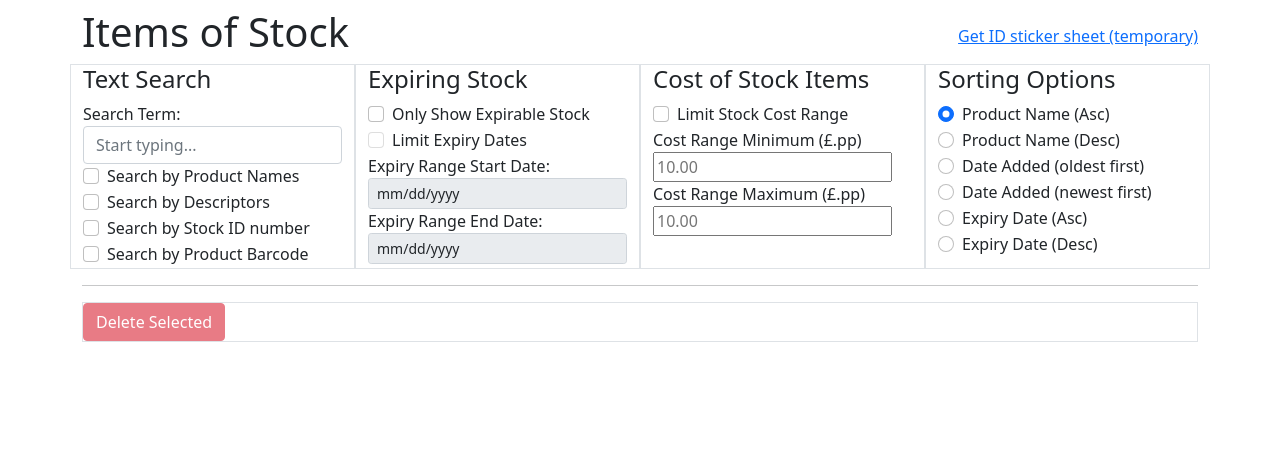
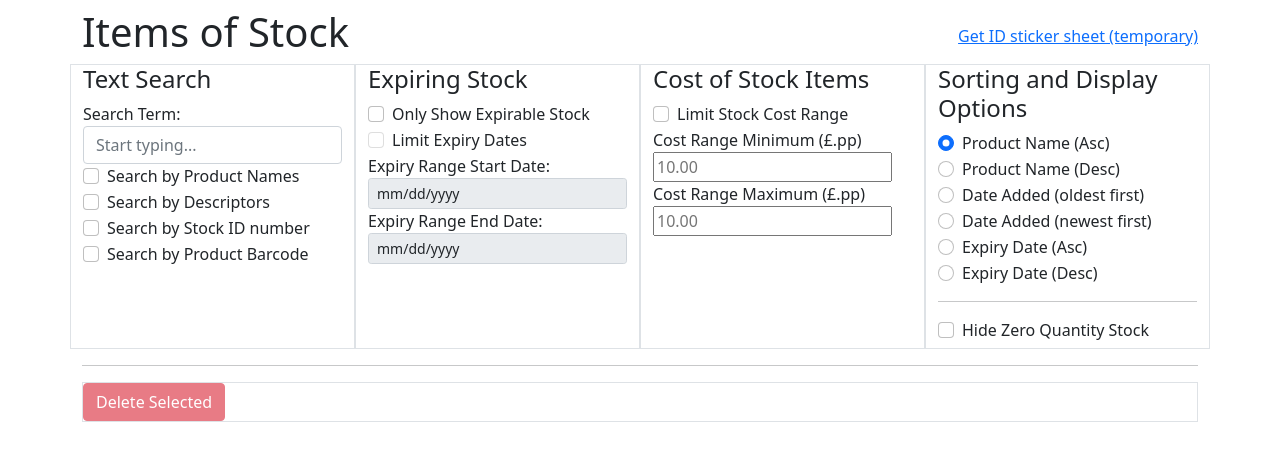
Before and after one commit to Aditya469/inventory_tracker, a Flask app: template server/templates/stockManagement.html in a window 1280 px wide. Shown: the part 111-572 px from the top of the page. Run offline with Flask 3, Linux system fonts and the light colour scheme; the template is opened without the code that fills it, so the values that code supplies are empty; some libraries are stand-ins or nearby versions.

Commit message:
Add filter on stock page to hide entries with a quantity of zero

```diff
--- a/server/stockManagement.py
+++ b/server/stockManagement.py
@@ -131,6 +131,10 @@ def getStock():
                 stmt = stmt.where(StockItem.price >= decimal.Decimal(request.args.get("priceRangeStart")))
             if "priceRangeEnd" in request.args:
                 stmt = stmt.where(StockItem.price <= decimal.Decimal(request.args.get("priceRangeEnd")))
+
+    if "hideZeroStockEntries" in request.args:
+        if request.args.get("hideZeroStockEntries", default="false") == "true":
+            stmt = stmt.where(StockItem.quantityRemaining != 0)
 
     # ... and ordering
     if "sortBy" in request.args:
--- a/server/templates/scripts/stockManagement.js
+++ b/server/templates/scripts/stockManagement.js
@@ -49,6 +49,7 @@ function updateStockTable(){
         requestParams.priceRangeEnd = endPrice;
 
     requestParams.sortBy = $("input[name='stockSortingOptions']:checked").val();
+    requestParams.hideZeroStockEntries = $("#hideZeroStockEntries").is(":checked");
 
     $.ajax({
         url: "{{ url_for('stockManagement.getStock') }}",
--- a/server/templates/stockManagement.html
+++ b/server/templates/stockManagement.html
@@ -88,7 +88,7 @@ limitations under the License.
                 <input type="number" min="0" step="0.01" placeholder="10.00" id="priceRangeEnd" oninput="updateStockTable()">
             </div>
             <div id="sortingOptions" class="col-xs-12 col-sm-12 col-md-4 col-lg-3 border pb-1">
-                <h4>Sorting Options</h4>
+                <h4>Sorting and Display Options</h4>
                 <div class="form-check">
                     <input id="sortByProductNameAsc" class="form-check-input" type="radio" name="stockSortingOptions" value="productNameAsc" checked oninput="updateStockTable()">
                     <label for="sortByProductNameAsc" class="form-check-label">Product Name (Asc)</label>
@@ -112,6 +112,11 @@ limitations under the License.
                 <div class="form-check">
                     <input id="sortByExpiryDateDesc" class="form-check-input" type="radio" name="stockSortingOptions" value="expiryDateDesc" oninput="updateStockTable()">
                     <label for="sortByExpiryDateDesc" class="form-check-label">Expiry Date (Desc)</label>
+                </div>
+                <hr>
+                <div class="form-check">
+                    <input id="hideZeroStockEntries" class="form-check-input" type="checkbox" name="stockSortingOptions" value="expiryDateDesc" oninput="updateStockTable()">
+                    <label for="hideZeroStockEntries" class="form-check-label">Hide Zero Quantity Stock</label>
                 </div>
             </div>
         </div>
```
